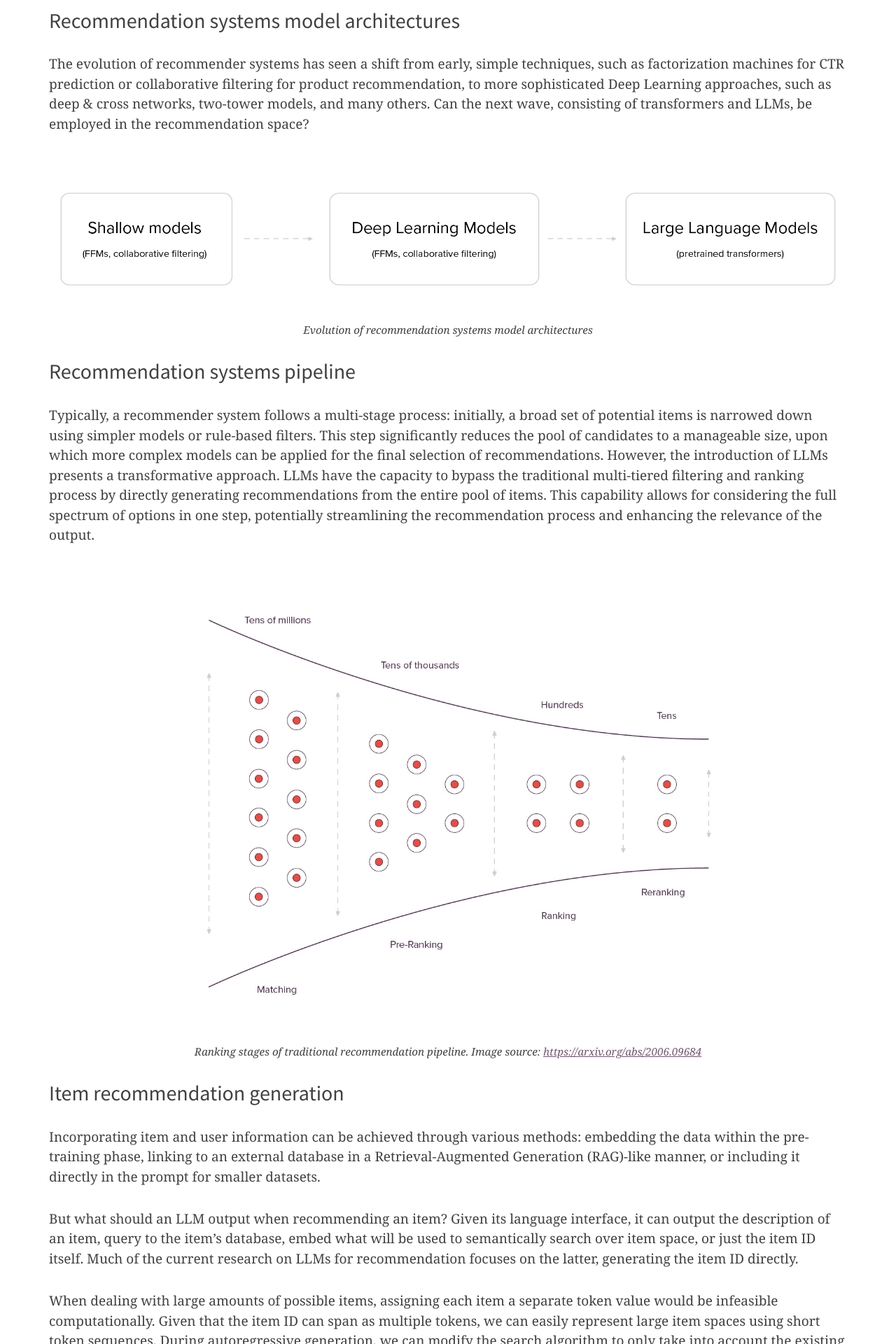
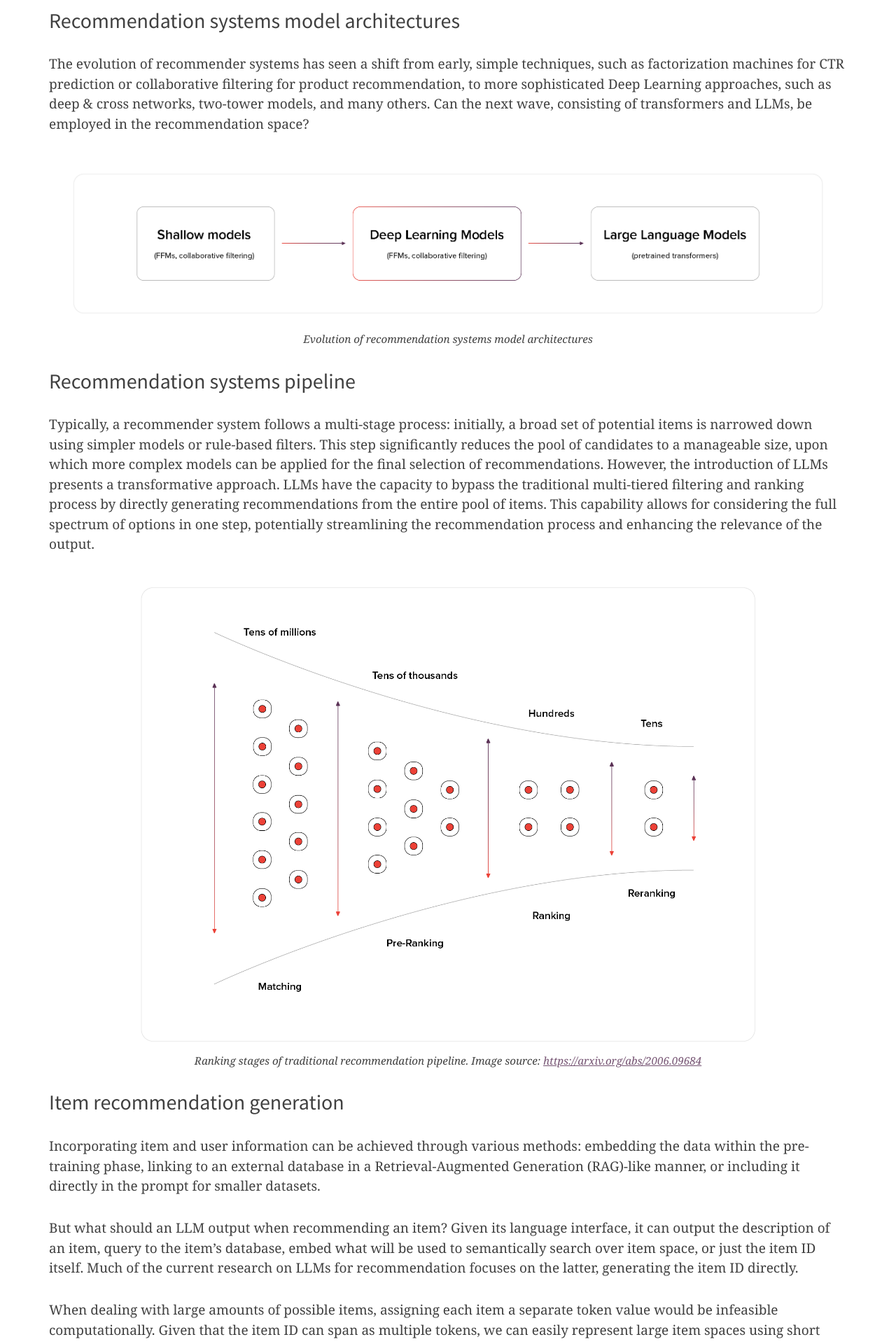
Before and after one commit to RTBHOUSE/techblog, a Jekyll site: the page built from _posts/2024-04-15-LLMs-in-rec-systems.markdown, in a window 1280 px wide. Shown: the part 944-2864 px from the top of the page at 70% size. Built offline with Jekyll 4.4.1, drawn with Linux system fonts in a browser that asks for light colours; nearby versions of some CDN libraries; comment, search, counter and statistics services are not loaded.

Commit message:
article: LLMs in recommendation systems - fixes

```diff
--- a/_posts/2024-04-15-LLMs-in-rec-systems.markdown
+++ b/_posts/2024-04-15-LLMs-in-rec-systems.markdown
@@ -17,7 +17,7 @@ This blog post aims to explore the recent advancements in leveraging LLMs for re
 
 The evolution of recommender systems has seen a shift from early, simple techniques, such as factorization machines for CTR prediction or collaborative filtering for product recommendation, to more sophisticated Deep Learning approaches, such as deep & cross networks, two-tower models, and many others. Can the next wave, consisting of transformers and LLMs, be employed in the recommendation space?
 
-![](/pics/LLM-in-rec-1.jpg)
+![](/pics/LLM-in-rec-1.png)
 *Evolution of recommendation systems model architectures*
 
 ## Recommendation systems pipeline
@@ -25,7 +25,7 @@ The evolution of recommender systems has seen a shift from early, simple techniq
 Typically, a recommender system follows a multi-stage process: initially, a broad set of potential items is narrowed down using simpler models or rule-based filters. This step significantly reduces the pool of candidates to a manageable size, upon which more complex models can be applied for the final selection of recommendations. However, the introduction of LLMs presents a transformative approach. LLMs have the capacity to bypass the traditional multi-tiered filtering and ranking process by directly generating recommendations from the entire pool of items. This capability allows for considering the full spectrum of options in one step, potentially streamlining the recommendation process and enhancing the relevance of the output.
 
 <p>
-<img src="/pics/LLM-in-rec-2.jpg" style="width: 80%"/>
+<img src="/pics/LLM-in-rec-2.png" style="width: 80%"/>
 <em>Ranking stages of traditional recommendation pipeline. Image source: <a href="https://arxiv.org/abs/2006.09684">https://arxiv.org/abs/2006.09684</a></em>
 </p>
 
@@ -40,7 +40,7 @@ When dealing with large amounts of possible items, assigning each item a separat
 Addressing the construction of item ID sequence structure in a way that avoids spurious correlations presents an intriguing challenge. Simple numerical sequencing or just item titles might induce unintended associations. Alternatives like hierarchical indexing, based on user-item interactions or semantic attributes, offer a more nuanced approach to categorizing items, potentially enhancing the relevance and precision of recommendations.
 
 <p>
-<img src="/pics/LLM-in-rec-4.jpg"/>
+<img src="/pics/LLM-in-rec-4.png"/>
 <em>Visualisation of item ID generation. Image source: <a href="https://llmrecsys.github.io/">https://llmrecsys.github.io/</a></em>
 </p>
 
@@ -50,7 +50,7 @@ The advantage of using natural language as the interface for recommendation syst
 
 
 <p>
-<img src="/pics/LLM-in-rec-7.jpg"/>
+<img src="/pics/LLM-in-rec-7.png"/>
 <em>LLMs using language interface can solve many different recommendation tasks using the same setup. Image source: <a href="https://arxiv.org/abs/2307.02046">https://arxiv.org/abs/2307.02046</a></em>
 </p>
 
@@ -60,7 +60,7 @@ Integrating multiple types of data, such as images or videos, into recommendatio
 
 
 <p>
-<img src="/pics/LLM-in-rec-6.jpg"/>
+<img src="/pics/LLM-in-rec-6.png"/>
 <em>One can easily adjust an LLM pipeline to work with images when generating recommendations. Image source: <a href="https://arxiv.org/abs/2305.14302">https://arxiv.org/abs/2305.14302</a></em>
 </p>
 
@@ -70,7 +70,7 @@ Integrating multiple types of data, such as images or videos, into recommendatio
 How effective are pre-trained LLMs at handling recommendation tasks without any task-specific fine-tuning, known as zero-shot inference? Given their extensive pre-training on vast datasets, one might expect them to achieve noteworthy results even in unfamiliar tasks. However, when evaluated using standard automated metrics, their performance typically falls short of models that have been fine-tuned on specific recommendation tasks. Interestingly, this changes when the quality of recommendations is assessed based on human preferences. In such cases, LLMs often excel, likely benefiting from techniques like Reinforcement Learning from Human Feedback (RLHF) or Direct Preference Optimization (DPO), which fine-tune the models to align more closely with human judgment.
 
 <p>
-<img src="/pics/LLM-in-rec-3.jpg" style="width: 30%"/>
+<img src="/pics/LLM-in-rec-3.png" style="width: 30%"/>
 <em>One can try to apply LLM for recommendation in a zero-shot manner. Image source: <a href="https://arxiv.org/abs/2304.10149">https://arxiv.org/abs/2304.10149</a></em>
 </p>
 
@@ -85,7 +85,7 @@ Beyond acting as independent recommendation engines, Large Language Models (LLMs
 These diverse applications showcase the adaptability of LLMs, making them promising assets across the spectrum of recommendation system design and implementation.
 
 <p>
-<img src="/pics/LLM-in-rec-5.jpg" style="width: 30%"/>
+<img src="/pics/LLM-in-rec-5.png" style="width: 60%"/>
 <em> LLM can also be used alongside the recommendation system pipeline as a feature encoder, scoring/ranking function, conversational recommender, or pipeline controller. Image source: <a href="https://arxiv.org/abs/2306.05817">https://arxiv.org/abs/2306.05817</a></em>
 </p>
 
```
Also changed, not shown: pics/LLM-in-rec-1.jpg (deleted), pics/LLM-in-rec-1.png (added), pics/LLM-in-rec-2.jpg (deleted), pics/LLM-in-rec-2.png (added), pics/LLM-in-rec-3.jpg (deleted), pics/LLM-in-rec-3.png (added), pics/LLM-in-rec-4.jpg (deleted), pics/LLM-in-rec-4.png (added), pics/LLM-in-rec-5.jpg (deleted), pics/LLM-in-rec-5.png (added), pics/LLM-in-rec-6.jpg (deleted), pics/LLM-in-rec-6.png (added), pics/LLM-in-rec-7.jpg (deleted), pics/LLM-in-rec-7.png (added).
